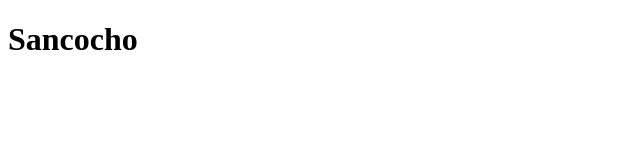
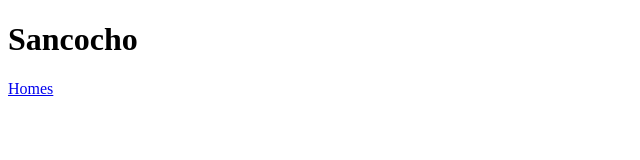
Before and after one commit to yan0407/odin-recipes, a plain HTML site: page recipes/sancocho.html in a window 1280 px wide. Shown: the full height of the page, 0-640 px from the left. Drawn offline with Linux system fonts and the light colour scheme.

Commit message:
Add 'Home' navigation link to two new recipes

```diff
--- a/recipes/sancocho.html
+++ b/recipes/sancocho.html
@@ -6,5 +6,6 @@
 </head>
 <body>
     <h1>Sancocho</h1>
+    <a href="../index.html">Homes</a>
 </body>
 </html>
```
Also changed, not shown: recipes/meat-empanadas.html (+1 -0 lines).
